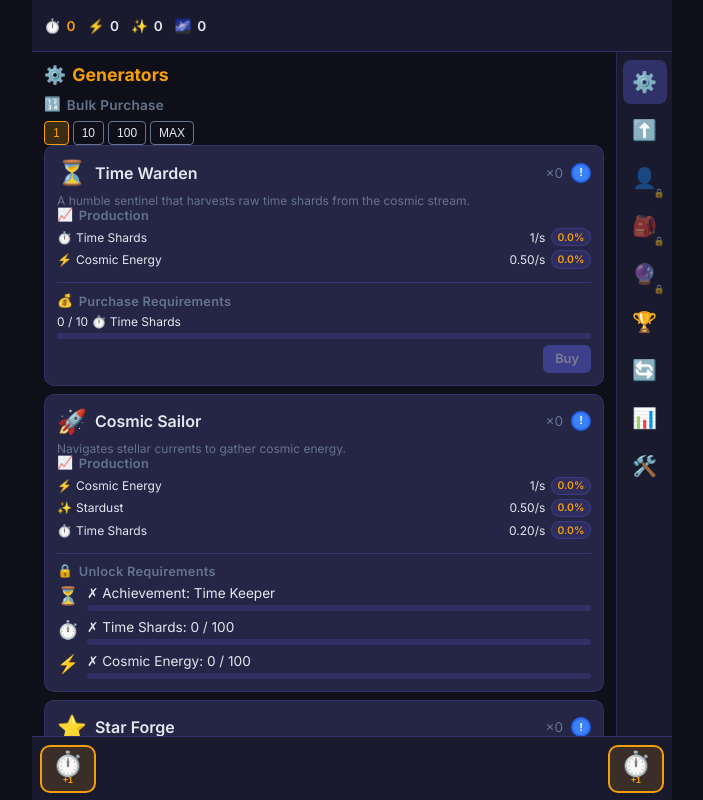
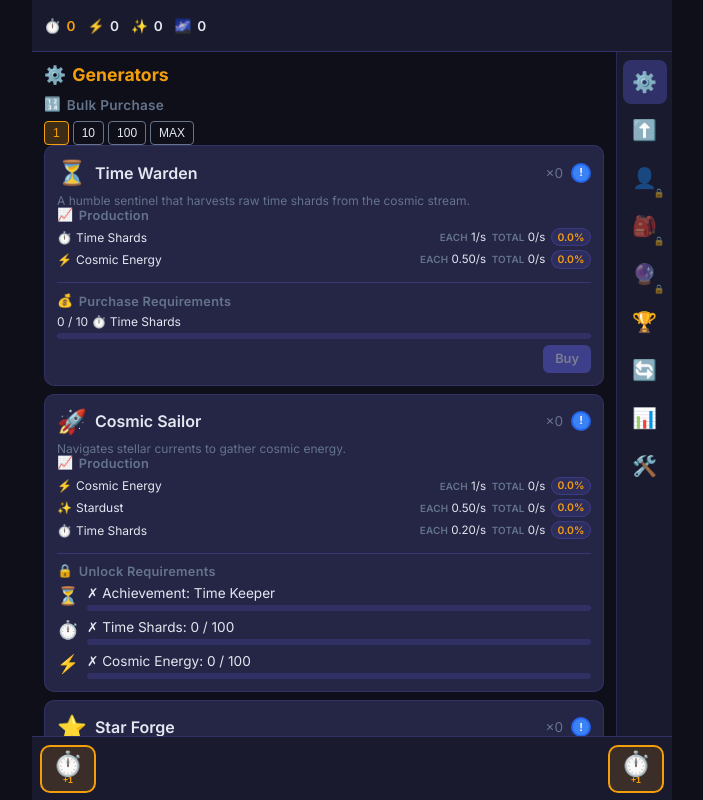
Before and after one commit to mhaiprojects/Idle-Game-Framework-A, a plain HTML site: page index.html in a window 1280 px wide. Shown: the whole page, without its empty margins (288-991 px from the left). Drawn offline with nearby package versions, Linux system fonts and the light colour scheme.

Commit message:
Align generator production display on cards and More Info modal.
Show per-unit and total rates in a shared list component; match modal layout to generator cards.

Co-authored-by: Cursor <cursoragent@cursor.com>

```diff
--- a/config/defaults.json
+++ b/config/defaults.json
@@ -24,6 +24,8 @@
     "noPassiveBonuses": "No passive bonuses.",
     "nothingEquipped": "Nothing equipped.",
     "noProductionDefined": "No production defined.",
+    "productionPerUnit": "Each",
+    "productionTotal": "Total",
     "maxLevelReached": "Max level reached",
     "commonRarity": "Common",
     "ascensionTierFallback": "Ascension {tier}",
--- a/css/styles.css
+++ b/css/styles.css
@@ -947,6 +947,23 @@ html, body {
   align-items: center;
   gap: 0.35rem;
   flex-shrink: 0;
+  flex-wrap: wrap;
+  justify-content: flex-end;
+}
+
+.production-metric {
+  display: inline-flex;
+  align-items: baseline;
+  gap: 0.2rem;
+  font-size: 0.72rem;
+}
+
+.production-metric-label {
+  color: var(--color-muted);
+  font-size: 0.62rem;
+  font-weight: 600;
+  text-transform: uppercase;
+  letter-spacing: 0.02em;
 }
 
 .hint-text { font-size: 0.75rem; color: var(--color-muted); margin-bottom: 0.5rem; }
--- a/js/afk-engine.bundle.js
+++ b/js/afk-engine.bundle.js
@@ -253,12 +253,12 @@ const FormulaEngine = {
 
     const gs = state.generators[genCode];
     const owned = gs?.quantityPurchased || 0;
-    const preview = owned <= 0;
     const difficulty = this.getEffectiveDifficulty(state, config);
     const primary = config.resources.resources.find(r => r.isPrimary);
 
     return (gen.produces || []).map(prod => {
-      const units = preview ? 1 : owned;
+      const calcRateForProd = (units) => {
+        if (units <= 0) return 0;
         let base = prod.amount * units;
         const genMods = mods.filter(m =>
           m.target === 'global' ||
@@ -270,16 +270,20 @@ const FormulaEngine = {
         if (prod.resource === primary.codeName) {
           rate *= difficulty.primaryCurrencyMultiplier;
         }
-
+        return rate;
+      };
+
+      const unitRate = calcRateForProd(1);
+      const totalRate = owned > 0 ? calcRateForProd(owned) : 0;
       const totalForResource = this.calculateResourceRate(state, config, mods, prod.resource);
-      const percent = preview || totalForResource <= 0 ? 0 : (rate / totalForResource) * 100;
+      const percent = totalForResource > 0 && totalRate > 0 ? (totalRate / totalForResource) * 100 : 0;
 
       return {
         resource: prod.resource,
-        rate,
+        unitRate,
+        totalRate,
         percent,
-        role: prod.role,
-        preview
+        role: prod.role
       };
     });
   },
--- a/js/afk-ui.bundle.js
+++ b/js/afk-ui.bundle.js
@@ -161,7 +161,14 @@ AFK_UI.GeneratorProductionList = {
           <span>{{ row.name }}</span>
         </span>
         <span class="production-stats">
-          <span>{{ formatNumber(row.rate) }}/s</span>
+          <span class="production-metric">
+            <span class="production-metric-label">{{ perUnitLabel }}</span>
+            <span>{{ formatNumber(row.unitRate) }}/s</span>
+          </span>
+          <span class="production-metric">
+            <span class="production-metric-label">{{ totalLabel }}</span>
+            <span>{{ formatNumber(row.totalRate) }}/s</span>
+          </span>
           <span class="efficiency-tag">{{ row.percent.toFixed(1) }}%</span>
         </span>
       </div>
@@ -171,6 +178,12 @@ AFK_UI.GeneratorProductionList = {
   computed: {
     emptyLabel() {
       return AFK?.ConfigManager?.getDefaultLabel?.('noProductionDefined') || '';
+    },
+    perUnitLabel() {
+      return AFK?.ConfigManager?.getDefaultLabel?.('productionPerUnit') || 'Each';
+    },
+    totalLabel() {
+      return AFK?.ConfigManager?.getDefaultLabel?.('productionTotal') || 'Total';
     }
   }
 };
@@ -416,15 +429,15 @@ AFK_UI.InfoModal = {
           <span v-if="info.icon" class="card-icon">{{ info.icon }}</span>
           <h3>{{ info.title }}</h3>
         </div>
+        <p v-if="info.description" class="card-description">{{ info.description }}</p>
+        <CardSection v-if="info.productionRows" section-key="production" :first="true">
+          <GeneratorProductionList :rows="info.productionRows" :format-number="formatNumber" />
+        </CardSection>
         <CardSection v-for="(section, i) in info.sections" :key="i"
           :section-key="section.sectionKey"
           :title="section.title || section.heading"
-          :first="i === 0">
-          <GeneratorProductionList
-            v-if="section.productionRows"
-            :rows="section.productionRows"
-            :format-number="formatNumber" />
-          <p v-else class="section-text">{{ section.body }}</p>
+          :first="!info.description && !info.productionRows && i === 0">
+          <p class="section-text">{{ section.body }}</p>
         </CardSection>
         <UnlockRequirementsList v-if="info.requirements?.length" :requirements="info.requirements" />
         <button class="btn btn-primary" style="margin-top:1rem" @click="$emit('close')">Close</button>
--- a/js/config-bundle.js
+++ b/js/config-bundle.js
@@ -1819,6 +1819,8 @@ window.AFK_CONFIG = {
       "noPassiveBonuses": "No passive bonuses.",
       "nothingEquipped": "Nothing equipped.",
       "noProductionDefined": "No production defined.",
+      "productionPerUnit": "Each",
+      "productionTotal": "Total",
       "maxLevelReached": "Max level reached",
       "commonRarity": "Common",
       "ascensionTierFallback": "Ascension {tier}",
--- a/js/main.js
+++ b/js/main.js
@@ -408,8 +408,6 @@
             this.state, this.config, this.gameState.getMods(), codeName
           );
           const sections = [
-            section('description', gen.description || L('noDescription')),
-            { sectionKey: 'production', productionRows },
             section('owned', L('unitsOwned', { count: gs?.quantityPurchased || 0 }))
           ];
           const requirements = AFK.ConfigManager.getCombinedUnlockRequirements(
@@ -420,6 +418,8 @@
           return {
             title: gen.displayName,
             icon: gen.icon,
+            description: gen.description || L('noDescription'),
+            productionRows,
             sections,
             requirements: requirements.length ? requirements : undefined
           };
```
Also changed, not shown: js/game/FormulaEngine.js (+10 -6 lines), js/ui/components/GeneratorProductionList.vue.js (+14 -1 lines), js/ui/components/InfoModal.vue.js (+6 -6 lines). Lines whose indentation alone changed are shown as unchanged.
